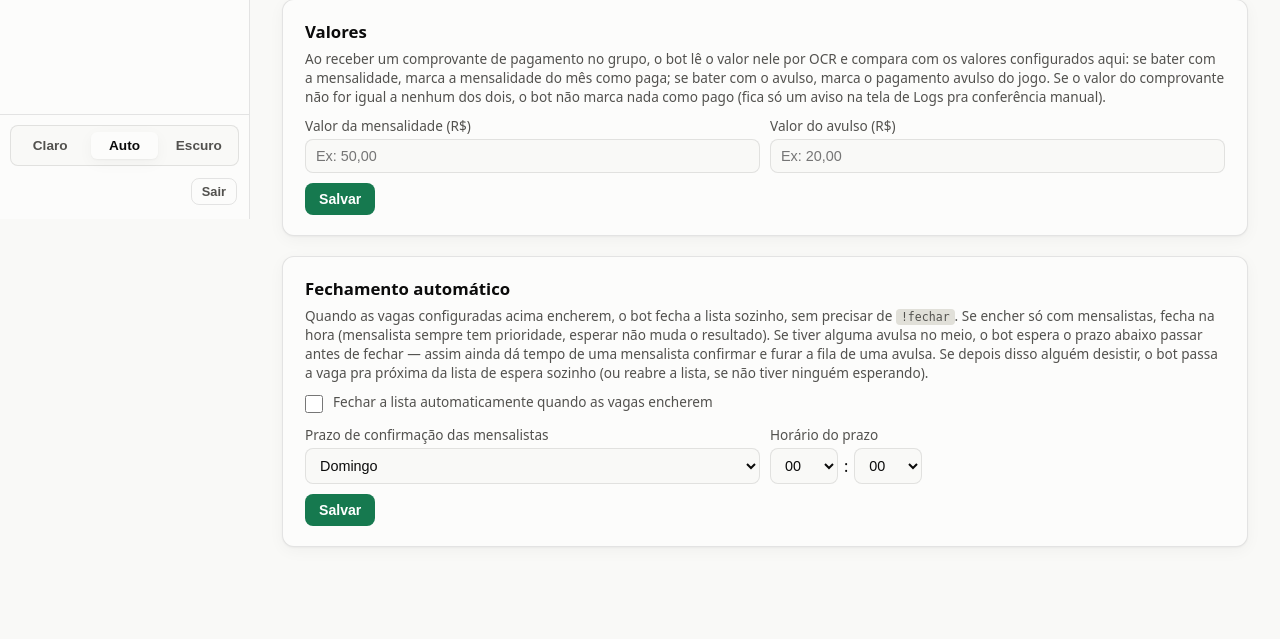
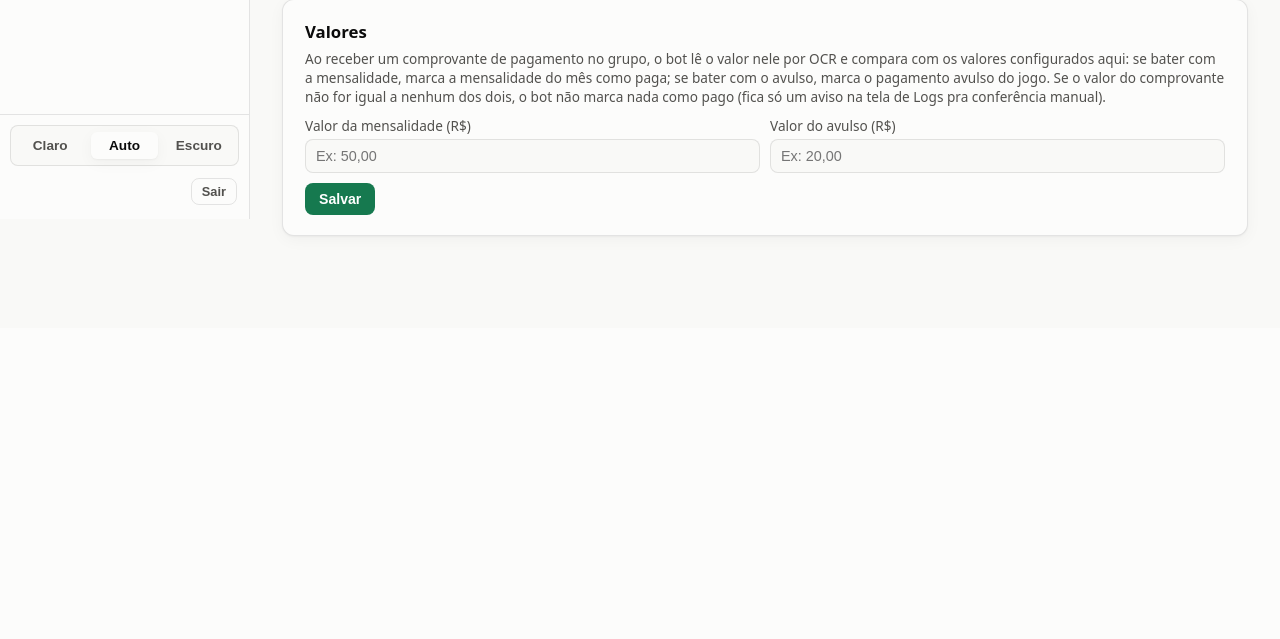
Before and after one commit to isaraldi/fut, a Node server app: template panel/views/jogo-config.ejs in a window 1280 px wide. Shown: the part 581-1220 px from the top of the page. After the commit the page ends 818 px from the top, so only its background shows below. Run offline with Node 20, Linux system fonts and the light colour scheme; the template is opened without the code that fills it, so the values that code supplies are empty; data comes from the database, SQL or seed files in the repository; some libraries are stand-ins or nearby versions.

Commit message:
remove o fechamento automático da lista
O feature causou uma queda real em produção (a sessão do WhatsApp travou
durante um envio dele e ficou tentando de novo a cada minuto por mais de
20h sem se recuperar, até derrubar a VM). Em vez de só corrigir o timeout,
tira a funcionalidade — fechar a lista continua manual, via !fechar ou pelo
botão do painel.

Removido: checarFechamentoAutomatico(), reagirADesistenciaPosFechamento()
(reabrir/passar vaga sozinho após desistência) e o ramo de voto pós-
fechamento-automático no handler de vote_update; o toggle e o prazo de
confirmação de mensalista no painel (Jogo > Fechamento automático);
calcularPrazoMensalista() e a gravação de prazo_mensalista ao abrir enquete.

O limite de vagas (jogo_vagas_maximo) e a lista de espera continuam do
jeito que eram — isso não depende do fechamento automático, vale pra
!fechar manual também.

Co-Authored-By: Claude Sonnet 5 <noreply@anthropic.com>
Claude-Session: https://claude.ai/code/session_01XpbDBUufKwmX4PfUGhhEzE

```diff
--- a/db.js
+++ b/db.js
@@ -284,9 +284,6 @@ const DEFAULT_CONFIG = {
     valor_avulso: '', // valor (R$) do avulso — idem
     jogo_vagas_maximo: '', // nº máximo de jogadoras no jogo — vazio = sem limite. Snapshot em enquetes.vagas_maximo na criação
     sincronizar_grupo_pendente: '', // whatsapp_id do grupo que o botão do painel pediu pra sincronizar agora
-    fechamento_automatico_ativo: '0', // '1' = fecha a lista sozinha quando as vagas encherem
-    mensalista_prazo_dia_semana: '2', // prazo pra mensalista confirmar: dia da semana (2 = terça)
-    mensalista_prazo_hora: '18:00', // prazo pra mensalista confirmar: horário
     fechamento_mensal_ativo: '0', // '1' = manda a mensagem de fechamento do mensal automaticamente
     fechamento_mensal_mensagem: 'O mensal de {mes_anterior} fechou! 💰\n\nQuem quer continuar mensalista, reaja 👍 nessa mensagem. Quem não reagir 👍 libera a vaga pra uma nova mensalista.\n\nMensalistas de {mes_anterior}:\n{mensalistas_mes_anterior}\n\n*Valor da mensalidade ({mes_atual}):* {valor_mensal}\n*Pague até {data_limite_pagamento}*',
     fechamento_mensal_ultimo_envio: '', // data (YYYY-MM-DD) do último envio, evita duplicar no mesmo dia
--- a/panel/server.js
+++ b/panel/server.js
@@ -714,9 +714,6 @@ app.get('/jogo/config', requireLogin, (req, res) => {
         valorMensal: getConfig('valor_mensal'),
         valorAvulso: getConfig('valor_avulso'),
         vagasMaximo: getConfig('jogo_vagas_maximo'),
-        fechamentoAutomatico: getConfig('fechamento_automatico_ativo') === '1',
-        prazoDiaSemana: Number(getConfig('mensalista_prazo_dia_semana')),
-        prazoHora: getConfig('mensalista_prazo_hora'),
         ok: req.query.ok,
     });
 });
@@ -737,19 +734,6 @@ app.post('/jogo/config', requireLogin, (req, res) => {
 
     const vagasMaximo = parseInt(req.body.vagasMaximo, 10);
     setConfig('jogo_vagas_maximo', Number.isFinite(vagasMaximo) && vagasMaximo > 0 ? String(vagasMaximo) : '');
-
-    redirectOk(res, '/jogo/config', 'Configurações salvas!');
-});
-
-app.post('/jogo/config/fechamento-automatico', requireLogin, (req, res) => {
-    setConfig('fechamento_automatico_ativo', req.body.fechamentoAutomatico === 'on' ? '1' : '0');
-
-    const prazoDiaSemana = Number(req.body.prazoDiaSemana);
-    if (prazoDiaSemana >= 0 && prazoDiaSemana <= 6) setConfig('mensalista_prazo_dia_semana', String(prazoDiaSemana));
-
-    const prazoHoraH = String(req.body.prazoHoraH || '18').padStart(2, '0');
-    const prazoHoraM = String(req.body.prazoHoraM || '00').padStart(2, '0');
-    setConfig('mensalista_prazo_hora', `${prazoHoraH}:${prazoHoraM}`);
 
     redirectOk(res, '/jogo/config', 'Configurações salvas!');
 });
--- a/panel/views/jogo-config.ejs
+++ b/panel/views/jogo-config.ejs
@@ -103,55 +103,4 @@
             <input type="submit" value="Salvar">
         </form>
     </div>
-
-    <div class="card">
-        <h1>Fechamento automático</h1>
-        <p class="hint">
-            Quando as vagas configuradas acima encherem, o bot fecha a lista sozinho, sem
-            precisar de <code>!fechar</code>. Se encher só com mensalistas, fecha na hora
-            (mensalista sempre tem prioridade, esperar não muda o resultado). Se tiver alguma
-            avulsa no meio, o bot espera o prazo abaixo passar antes de fechar — assim ainda dá
-            tempo de uma mensalista confirmar e furar a fila de uma avulsa. Se depois disso
-            alguém desistir, o bot passa a vaga pra próxima da lista de espera sozinho (ou
-            reabre a lista, se não tiver ninguém esperando).
-        </p>
-        <form method="post" action="/jogo/config/fechamento-automatico"><input type="hidden" name="_csrf" value="<%= csrfToken %>">
-            <div class="switch-row">
-                <input type="checkbox" id="fechamentoAutomatico" name="fechamentoAutomatico" <%= fechamentoAutomatico ? 'checked' : '' %>>
-                <label for="fechamentoAutomatico">Fechar a lista automaticamente quando as vagas encherem</label>
-            </div>
-            <div class="form-row">
-                <div>
-                    <label>Prazo de confirmação das mensalistas</label>
-                    <select name="prazoDiaSemana">
-                        <option value="0" <%= prazoDiaSemana === 0 ? 'selected' : '' %>>Domingo</option>
-                        <option value="1" <%= prazoDiaSemana === 1 ? 'selected' : '' %>>Segunda-feira</option>
-                        <option value="2" <%= prazoDiaSemana === 2 ? 'selected' : '' %>>Terça-feira</option>
-                        <option value="3" <%= prazoDiaSemana === 3 ? 'selected' : '' %>>Quarta-feira</option>
-                        <option value="4" <%= prazoDiaSemana === 4 ? 'selected' : '' %>>Quinta-feira</option>
-                        <option value="5" <%= prazoDiaSemana === 5 ? 'selected' : '' %>>Sexta-feira</option>
-                        <option value="6" <%= prazoDiaSemana === 6 ? 'selected' : '' %>>Sábado</option>
-                    </select>
-                </div>
-                <div>
-                    <label>Horário do prazo</label>
-                    <div class="time-select">
-                        <select name="prazoHoraH">
-                            <% for (let h = 0; h < 24; h++) { %>
-                                <% const hh = String(h).padStart(2, '0'); %>
-                                <option value="<%= hh %>" <%= prazoHora.split(':')[0] === hh ? 'selected' : '' %>><%= hh %></option>
-                            <% } %>
-                        </select>
-                        <span>:</span>
-                        <select name="prazoHoraM">
-                            <% ['00','15','30','45'].forEach(mm => { %>
-                                <option value="<%= mm %>" <%= prazoHora.split(':')[1] === mm ? 'selected' : '' %>><%= mm %></option>
-                            <% }) %>
-                        </select>
-                    </div>
-                </div>
-            </div>
-            <input type="submit" value="Salvar">
-        </form>
-    </div>
 </section>
```
Also changed, not shown: index.js (+4 -98 lines).
